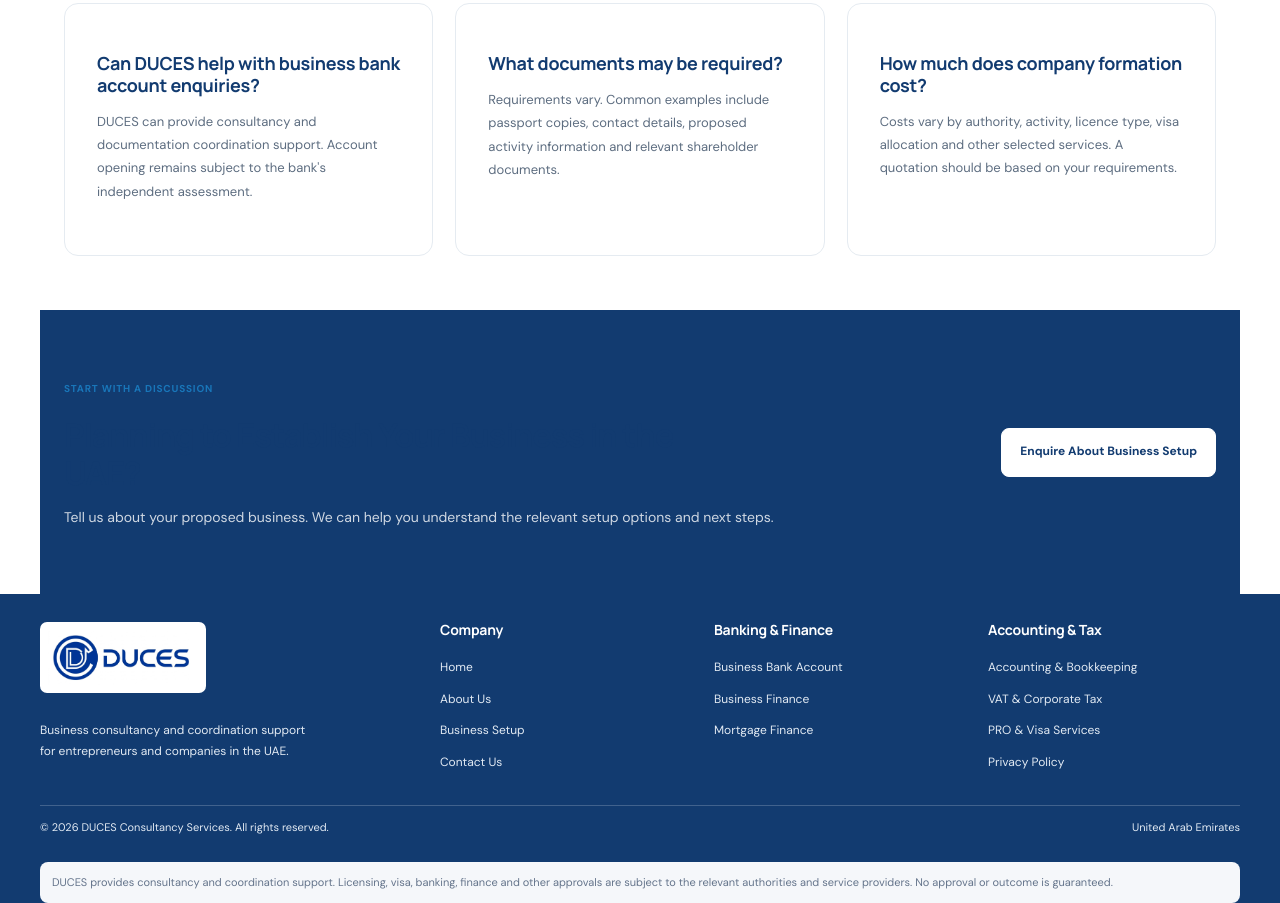
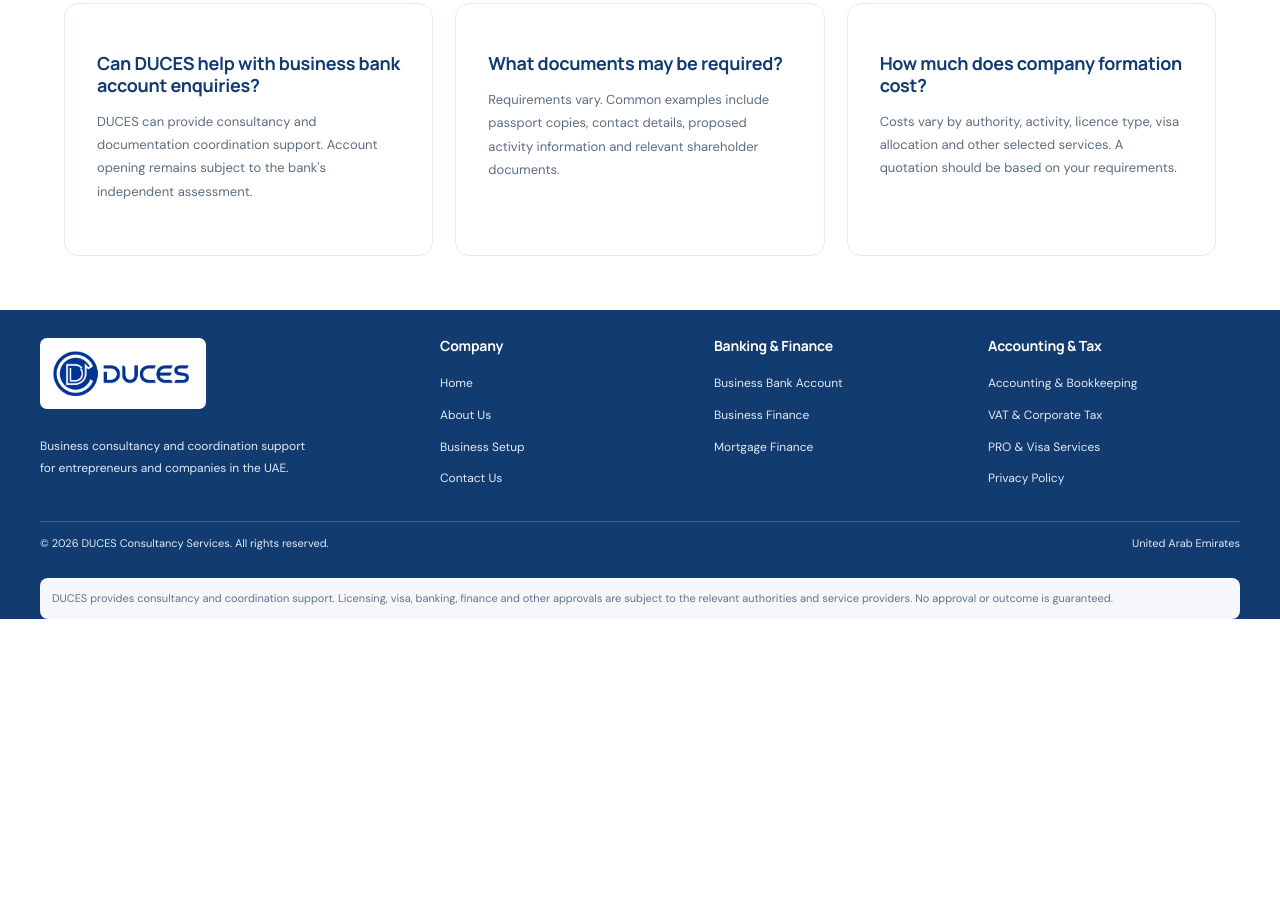
Before and after one commit to chetan7025/Duces-Website-V3, a plain HTML site: page business-setup.html in a window 1280 px wide. Shown: the part 3545-4448 px from the top of the page. After the commit the page ends 4164 px from the top, so only its background shows below. Drawn offline with Linux system fonts and the light colour scheme.

Commit message:
Remove redundant bottom-page promotional CTA section

```diff
--- a/business-setup.html
+++ b/business-setup.html
@@ -797,24 +797,7 @@
     </section>
 
     <!-- CALL TO ACTION -->
-    <section class="setup-cta">
-      <div class="setup-cta-inner">
 
-        <div>
-          <span class="eyebrow">START WITH A DISCUSSION</span>
-          <h2>Planning to Establish Your Business in the UAE?</h2>
-          <p>
-            Tell us about your proposed business. We can help
-            you understand the relevant setup options and next steps.
-          </p>
-        </div>
-
-        <a href="contact.html" class="btn">
-          Enquire About Business Setup
-        </a>
-
-      </div>
-    </section>
 
   </main>
 
```
